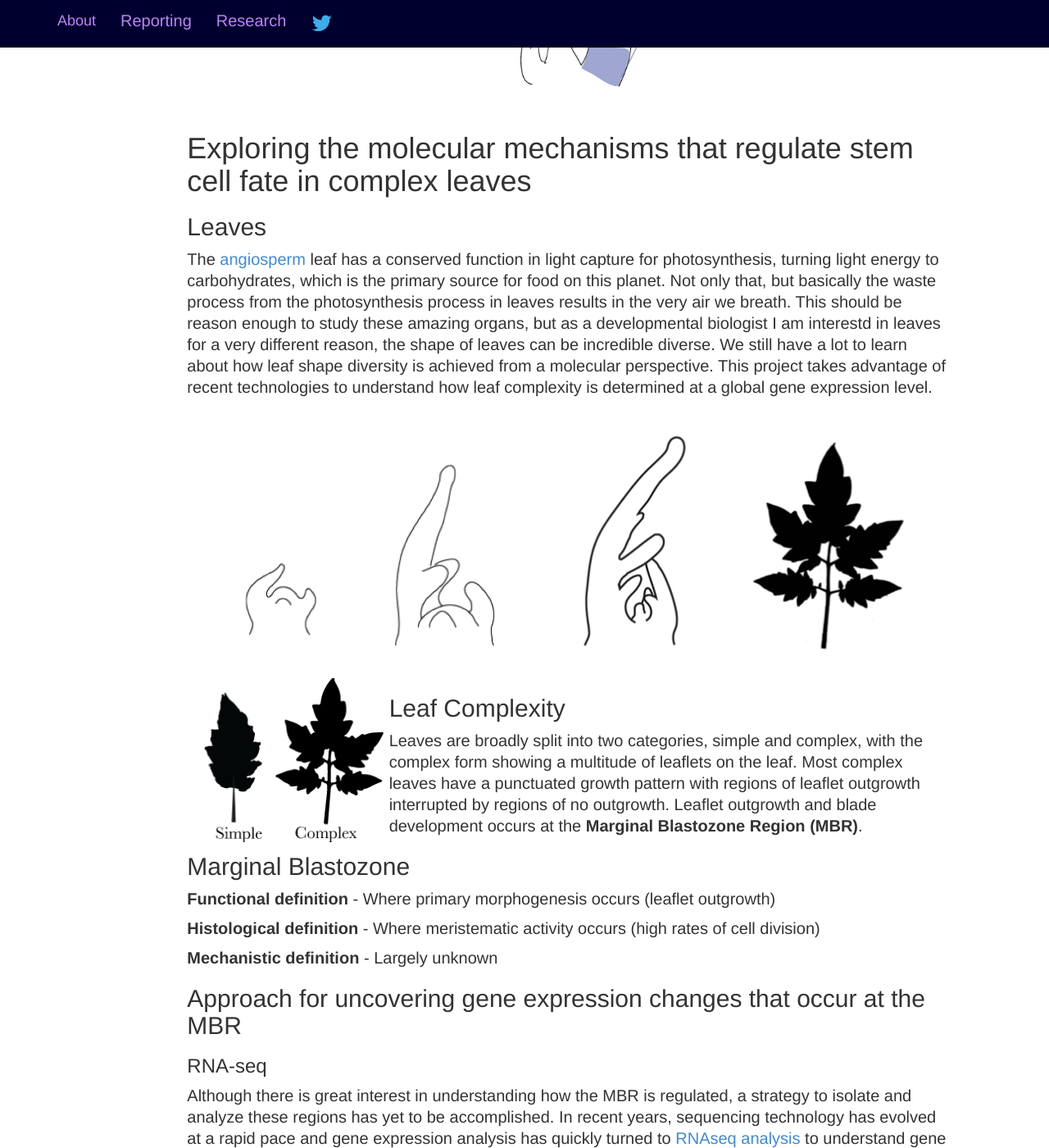
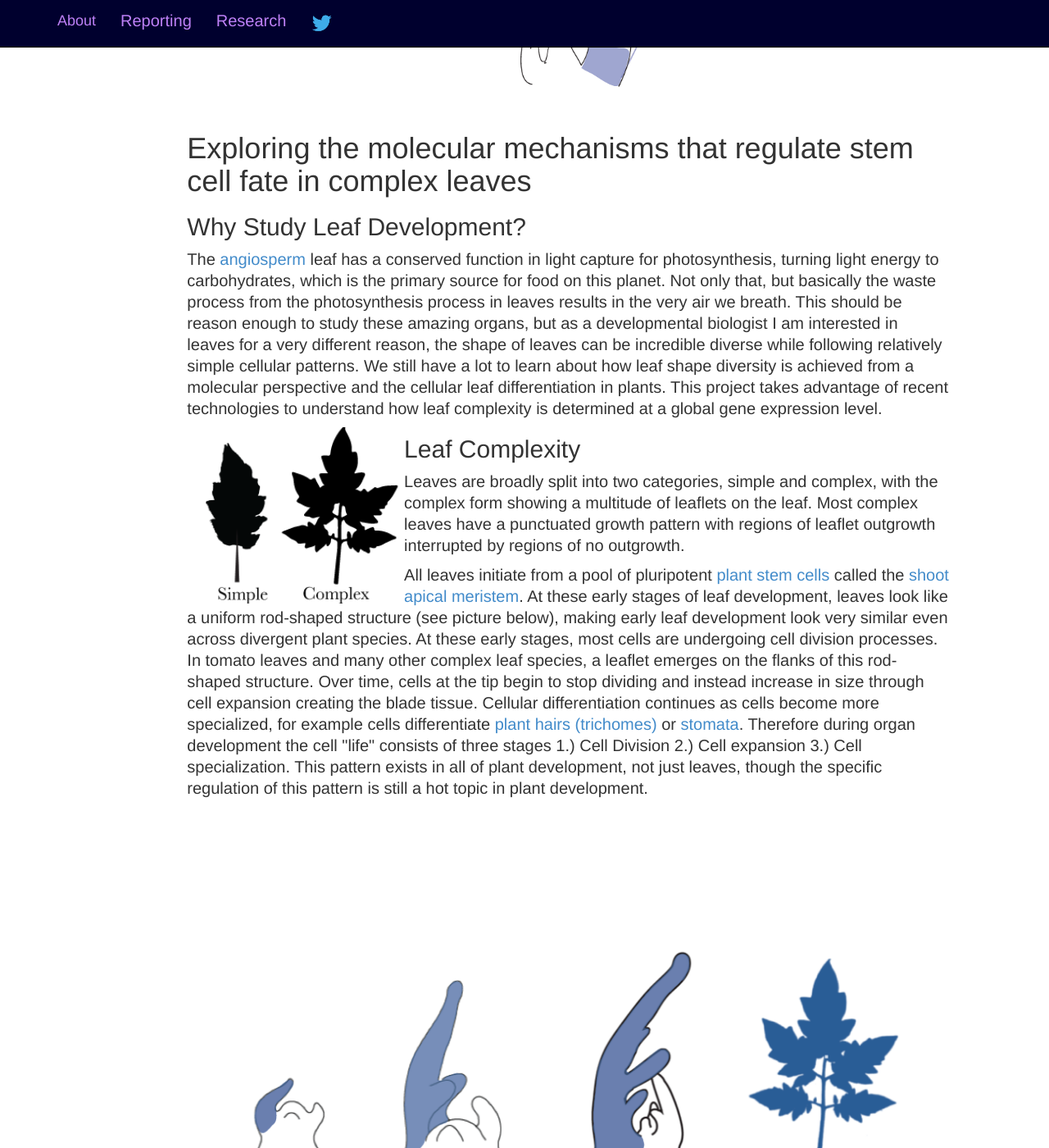
Before and after one commit to iamciera/creports, a Jekyll site: the page built from research/LCM/index.html, in a window 1280 px wide and 1400 px high, scrolled down 349 px. Shown: the whole window at 82% size. Built offline with Jekyll 4.4.1, drawn with Linux system fonts in a browser that asks for light colours; nearby versions of some CDN libraries; Markdown is read by kramdown in place of the engine named in the settings; some of the changed text lies outside the part shown.

Commit message:
Finished editing LCM part

```diff
--- a/research/LCM/index.html
+++ b/research/LCM/index.html
@@ -1,44 +1,55 @@
 ---
 layout: research
 ---
+
 <div class="row text-center">
     <img src="{{ site.baseurl }}/img/LCM.png" height="400" align="center">
 </div>
 
 <H1> Exploring the molecular mechanisms that regulate stem cell fate in complex leaves </H1>
 
-<h2>Leaves</h2>
+<h2>Why Study Leaf Development?</h2>
 
-<p>The <a href="http://en.wikipedia.org/wiki/Flowering_plant">angiosperm</a> leaf has a conserved function in light capture for photosynthesis, turning light energy to carbohydrates, which is the primary source for food on this planet.  Not only that, but basically the waste process from the photosynthesis process in leaves results in the very air we breath. This should be reason enough to study these amazing organs, but as a developmental biologist I am interestd in leaves for a very different reason, the shape of leaves can be incredible diverse.  We still have a lot to learn about how leaf shape diversity is achieved from a molecular perspective. This project takes advantage of recent technologies to understand how leaf complexity is determined at a global gene expression level.</p>
+<p>The <a href="http://en.wikipedia.org/wiki/Flowering_plant">angiosperm</a> leaf has a conserved function in light capture for photosynthesis, turning light energy to carbohydrates, which is the primary source for food on this planet.  Not only that, but basically the waste process from the photosynthesis process in leaves results in the very air we breath. This should be reason enough to study these amazing organs, but as a developmental biologist I am interested in leaves for a very different reason, the shape of leaves can be incredible diverse while following relatively simple cellular patterns.  We still have a lot to learn about how leaf shape diversity is achieved from a molecular perspective and the cellular leaf differentiation in plants.   This project takes advantage of recent technologies to understand how leaf complexity is determined at a global gene expression level.</p>
 
-<img src="{{ site.baseurl }}/img/complex02.png" class="img-responsive" alt="">
-
-<img src="{{ site.baseurl }}/img/complex.png" height="200" align="left">
+<img src="{{ site.baseurl }}/img/complex.png" height="215" align="left">
 
 <h2>Leaf Complexity</h2>
-<p>Leaves are broadly split into two categories, simple and complex, with the complex form showing a multitude of leaflets on the leaf. Most complex leaves have a punctuated growth pattern with regions of leaflet outgrowth interrupted by regions of no outgrowth.  Leaflet outgrowth and blade development occurs at the <strong> Marginal Blastozone Region (MBR)</strong>.
+
+<p>Leaves are broadly split into two categories, simple and complex, with the complex form showing a multitude of leaflets on the leaf. Most complex leaves have a punctuated growth pattern with regions of leaflet outgrowth interrupted by regions of no outgrowth.</p>
+
+<p>All leaves initiate from a pool of pluripotent <a href = "http://en.wikipedia.org/wiki/Plant_stem_cell">plant stem cells</a> called the <a href = "http://en.wikipedia.org/wiki/Meristem"> shoot apical meristem</a>. At these early stages of leaf development, leaves look like a uniform rod-shaped structure (see picture below), making early leaf development look very similar even across divergent plant species.  At these early stages, most cells are undergoing cell division processes. In tomato leaves and many other complex leaf species, a leaflet emerges on the flanks of this rod-shaped structure.  Over time, cells at the tip begin to stop dividing and instead increase in size through cell expansion creating the blade tissue.  Cellular differentiation continues as cells become more specialized, for example cells differentiate <a href = "http://en.wikipedia.org/wiki/Trichome"> plant hairs (trichomes) </a> or <a href = "http://en.wikipedia.org/wiki/Stoma">stomata</a>.  Therefore during organ development the cell "life" consists of three stages 1.) Cell Division 2.) Cell expansion 3.) Cell specialization. This pattern exists in all of plant development, not just leaves, though the specific regulation of this pattern is still a hot topic in plant development. </p>
+
+<img src="{{ site.baseurl }}/img/complex03.png" class="img-responsive" alt="">
 
 <h2>Marginal Blastozone</h2>
 
-<p><strong>Functional definition</strong> - Where primary morphogenesis occurs (leaflet outgrowth)</p>
+<p>Leaflet outgrowth and blade development occurs at the <strong> Marginal Blastozone</strong>, which is the flanking sides of a developing leaf. The marginal blastozone is thought to be an area on a developing leaf that maintains meristematic or stem cell identity longer than the rest of the leaf, sometimes the marginal blastozone is even referred to as the marginal meristem. You can clearly see the marginal blastozone in the diagram below of a generic leaf developing, from <a href = "http://link.springer.com/article/10.1007/BF00984901">Hagemann and Gleissburg, 1996</a>. You may notice the sides of the developing leaf are uniform and smooth, lacking the specialized hair cells that are so prevalent in the last developmental stage pictured below.  This is the marginal blastozone, this is where stem cell fate is maintained longest in a developing leaf, and this is where I believe the secrets to final leaf shape and cellular differentiation can be found.</p>
 
-<p><strong>Histological definition</strong> - Where meristematic activity occurs (high rates of cell  division)</p>
+<img src="{{ site.baseurl }}/img/complex04.png" class="img-responsive" alt="">
+
+<h3>Marginal Blastozone Definitions</h3>
+
+<p><strong>Functional definition</strong> - Where organogenesis occurs, including leaf initiation</p>
+
+<p><strong>Histological definition</strong> - Where meristematic activity is maintained (high rates of cell  division)</p>
 
 <p><strong>Mechanistic definition</strong> - Largely unknown</p>
 
-<H2>Approach for uncovering gene expression changes that occur at the MBR</H2>
+<p>Therefore, in order to begin to understand more about this critical region in cell differentiation and leaf development I am looking at what genes are specifically expressed in this region.</p>
+
+<H2>My Project</H2>
 
 <H3>RNA-seq</H3>
 
-    <p>Although there is great interest in understanding how the MBR is regulated, a strategy to isolate and analyze these regions has yet to be accomplished. In recent years, sequencing technology has evolved at a rapid pace and gene expression analysis has quickly turned to  <a href"http://en.wikipedia.org/wiki/RNA-Seq">RNAseq analysis</a> to understand gene expression changes.  In RNAseq analysis, RNA is isolated from specific tissue, then converted to cDNA, and Illumina sequencing of these cDNAs, allows global gene expression profiling of the specific tissue.
+    <p>Although there is great interest in understanding how the MBR is regulated, a strategy to isolate and analyze these regions has yet to be accomplished. In recent years, sequencing technology has evolved at a rapid pace and gene expression analysis has quickly turned to  <a href"http://en.wikipedia.org/wiki/RNA-Seq">RNAseq analysis</a> to understand gene expression changes.  In RNAseq analysis, RNA is isolated from specific tissue, then converted to cDNA, and Illumina sequencing of these cDNAs, allows global gene expression profiling of the specific tissue.</p>
 
-<H3>Laser Capture Microdissection</H3>
+<img src="{{ site.baseurl }}/img/complex05.png" alt="" height = "300" align = "right">
 
-    <p>RNAseq analysis combined with <a href="http://en.wikipedia.org/wiki/Laser_capture_microdissection">Laser Capture Microdissection (LCM)</a>, allows the ability to isolate and analyze the gene expression profile of tissue regions previously unattainable, like the MBR in small early developing leaves. <em>Solanum lycopersicum</em> (tomato), with its large accessible meristem and young leaf primordia, a recent sequenced genome, and a tomato mutant that has early MBR differentiation, <em>trifoliate</em>, make tomato the perfect system for this project. The combination of these approaches allow the exploration of how cells in these MBR regions maintain competency and differentiate to direct the vast quantity of leaf shape diversity achieved in the plant kingdom.</p>
+<H3>Laser Capture Micro-dissection</H3>
 
-<p></p>
-
+    <p>RNAseq analysis combined with <a href="http://en.wikipedia.org/wiki/Laser_capture_microdissection">Laser Capture Microdissection (LCM)</a>, allows the ability to isolate and analyze the gene expression profile of tissue regions previously unattainable, like the MBR in small early developing leaves. <em>Solanum lycopersicum</em> (tomato), with its large accessible meristem and young leaves, a recent sequenced genome, and a tomato mutant that has early MBR differentiation, <em>trifoliate</em>, make tomato the perfect system for this project. The combination of these approaches allow the exploration of how cells in these MBR regions maintain competency and differentiate t o direct the vast quantity of leaf shape diversity achieved in the plant kingdom.</p>
 
 <H1> References and Further Reading</H1>
 
-<a href="http://download.springer.com/static/pdf/377/art%253A10.1007%252FBF00984901.pdf?auth66=1384897238_5b76ed1495a0737decbc2b29d8d8ef08&ext=.pdf">Organogenetic capacity of leaves: the marginal blastozones in angiosperms</a> <em>free</em>
+<a href="http://link.springer.com/article/10.1007/BF00984901">Organogenetic capacity of leaves: the marginal blastozones in angiosperms</a> <em>free</em>
```
Also changed, not shown: img/complex03.png (added), img/complex04.png (added), img/complex05.png (added), 3 other files.
